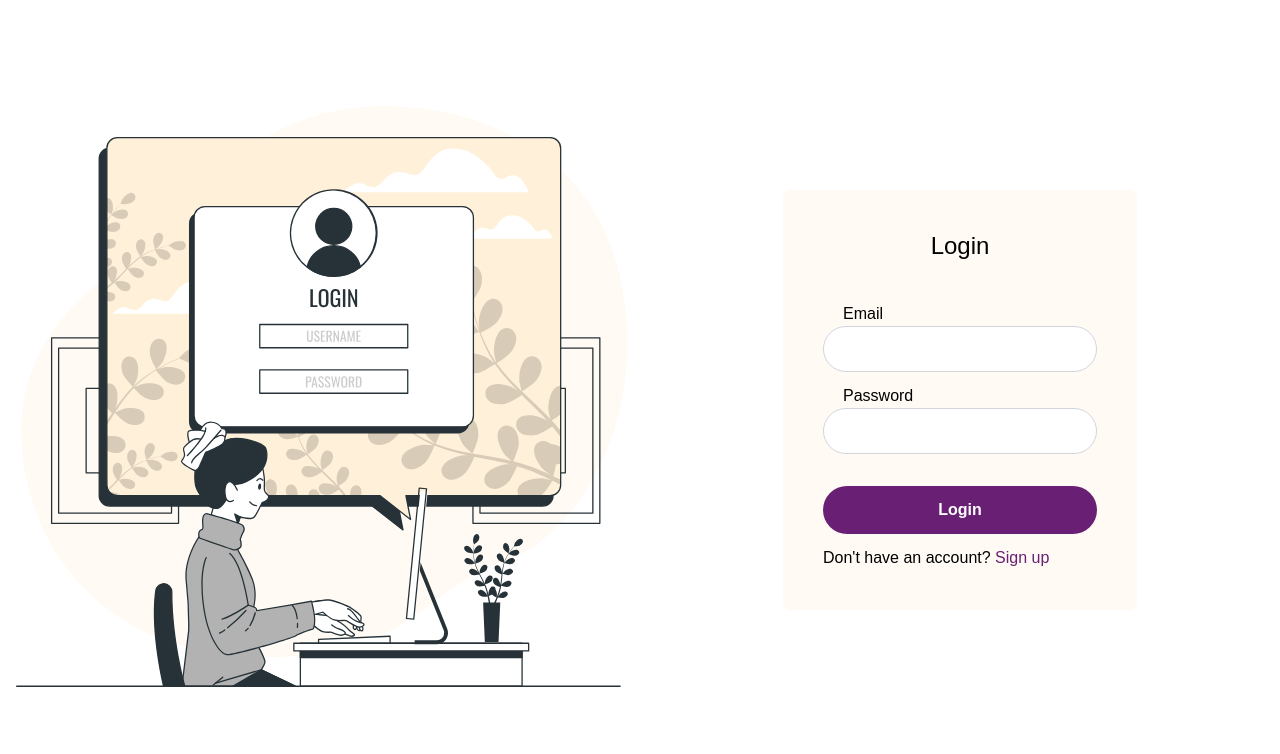
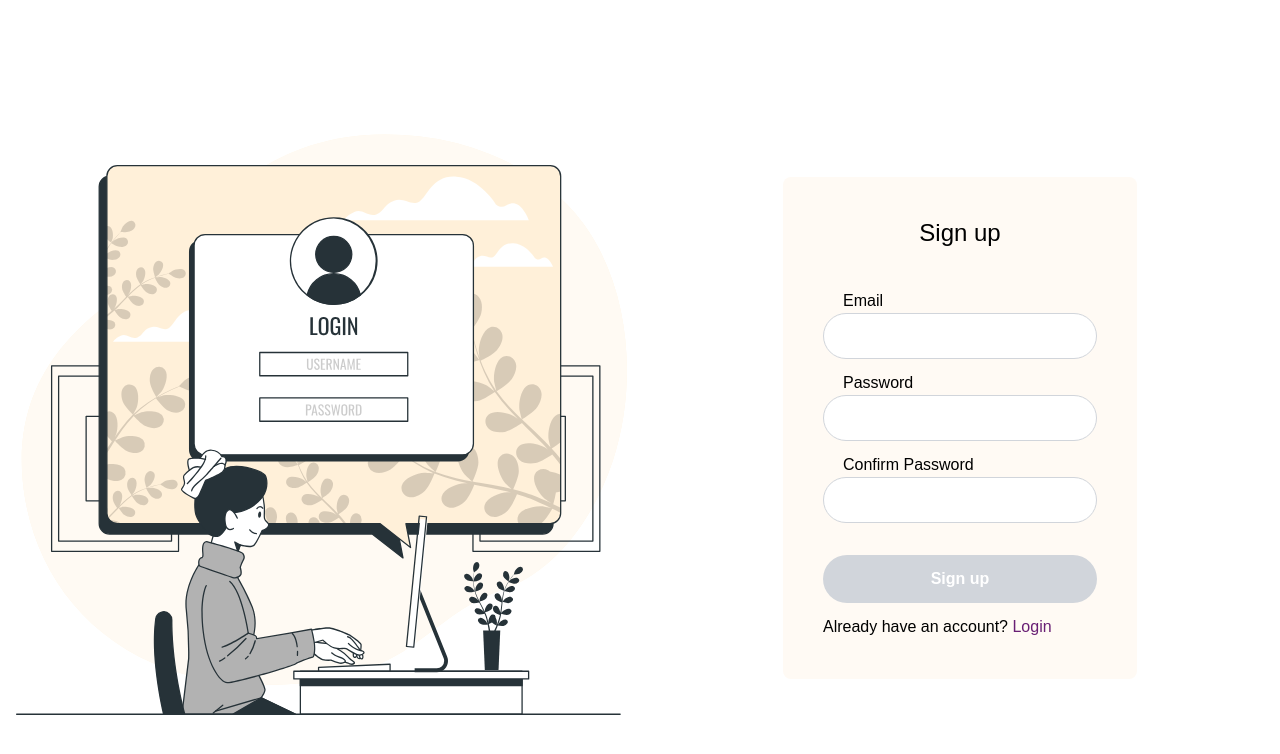
Before and after one commit to mdraselmiah95/Introduction-to-React-Hook-Form, a React (Create React App) app: page / in a window 1280 px wide. Shown: the top 754 px of the page. Built offline with nearby package versions, Linux system fonts and the light colour scheme.

Commit message:
Beautiful Form added

```diff
--- a/src/App.js
+++ b/src/App.js
@@ -1,5 +1,6 @@
 import "./App.css";
-import Login from "./components/login&singnup/Login";
+import Signup from "./components/login&singnup/Signup";
+// import Login from "./components/login&singnup/Login";
 // import FormThree from "./components/beautifulForm/FormThree";
 // import FormTwo from "./components/beautifulForm/FormTwo";
 // import FormOne from "./components/beautifulForm/FormOne";
@@ -7,7 +8,7 @@
 function App() {
   return (
     <>
-      <Login />
+      <Signup />
     </>
   );
 }
--- a/src/components/login&singnup/Signup.js
+++ b/src/components/login&singnup/Signup.js
@@ -0,0 +1,97 @@
+import React, { useEffect, useState } from "react";
+import loginImage from "../../assets/login.svg";
+import { useForm, useWatch } from "react-hook-form";
+const Signup = () => {
+  const { handleSubmit, register, reset, control } = useForm();
+  const password = useWatch({ control, name: "password" });
+  const confirmPassword = useWatch({ control, name: "confirmPassword" });
+
+  const [disabled, setDisabled] = useState(true);
+
+  useEffect(() => {
+    if (
+      password !== undefined &&
+      password !== "" &&
+      confirmPassword !== undefined &&
+      confirmPassword !== "" &&
+      password === confirmPassword
+    ) {
+      setDisabled(false);
+    } else {
+      setDisabled(true);
+    }
+  }, [password, confirmPassword]);
+
+  const onSubmit = (data) => {
+    console.log(data);
+  };
+
+  return (
+    <div className="flex h-screen items-center pt-14">
+      <div className="w-1/2">
+        <img src={loginImage} className="h-full w-full" alt="" />
+      </div>
+      <div className="w-1/2 grid place-items-center">
+        <div className="bg-[#FFFAF4] rounded-lg grid place-items-center p-10">
+          <h1 className="mb-10 font-medium text-2xl">Sign up</h1>
+          <form onSubmit={handleSubmit(onSubmit)}>
+            <div className="space-y-3">
+              <div className="flex flex-col items-start">
+                <label htmlFor="email" className="ml-5">
+                  Email
+                </label>
+                <input
+                  type="email"
+                  name="email"
+                  id="email"
+                  {...register("email")}
+                />
+              </div>
+
+              <div className="flex flex-col items-start">
+                <label htmlFor="password" className="ml-5">
+                  Password
+                </label>
+                <input
+                  type="password"
+                  name="password"
+                  id="password"
+                  {...register("password")}
+                />
+              </div>
+              <div className="flex flex-col items-start">
+                <label htmlFor="confirm-password" className="ml-5">
+                  Confirm Password
+                </label>
+                <input
+                  type="password"
+                  id="confirm-password"
+                  {...register("confirmPassword")}
+                />
+              </div>
+              <div className="!mt-8 ">
+                <button
+                  type="submit"
+                  className="font-bold text-white py-3 rounded-full bg-primary w-full disabled:bg-gray-300 disabled:cursor-not-allowed"
+                  disabled={disabled}
+                >
+                  Sign up
+                </button>
+              </div>
+              <div>
+                <p>
+                  Already have an account?{" "}
+                  <span className="text-primary hover:underline cursor-pointer">
+                    Login
+                  </span>
+                </p>
+              </div>
+            </div>
+          </form>
+        </div>
+      </div>
+    </div>
+  );
+};
+
+export default Signup;
```
